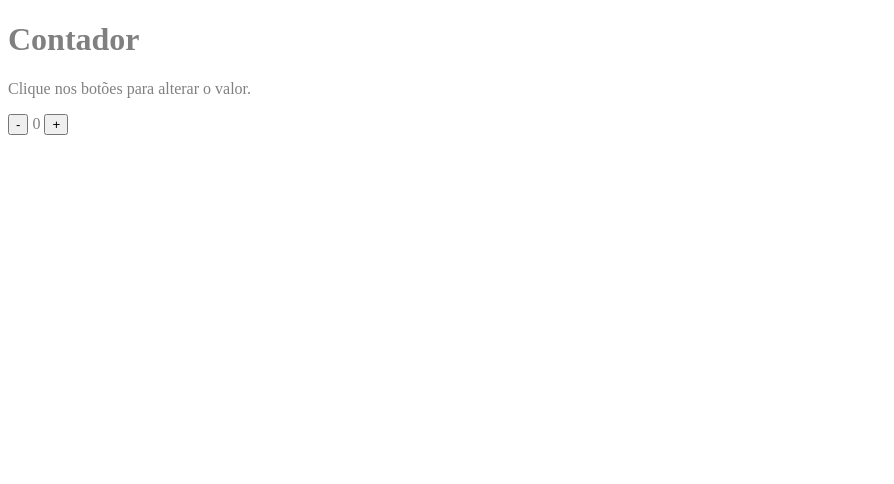
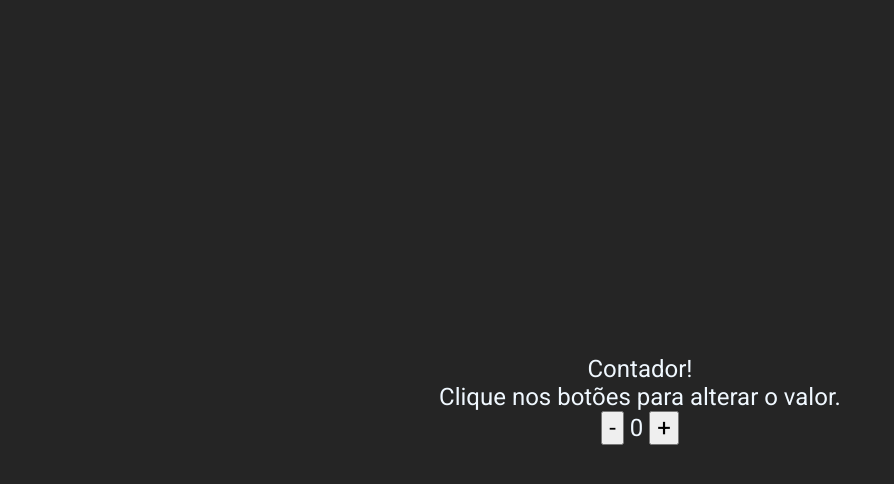
Before and after one commit to EduardoXT/Contador, a plain HTML site: page index.html in a window 1280 px wide. Shown: the whole page, without its empty margins (0-894 px from the left). Drawn offline with Linux system fonts and the light colour scheme.

Commit message:
alteração de estilos

```diff
--- a/assets/style.css
+++ b/assets/style.css
@@ -1,3 +1,27 @@
+* {
+    margin: 0;
+    font-family: 'Roboto', sans-serif;
+    font-size: x-large;
+}
+
 body {
-    color: gray;
+    background-color: #252525;
+    color:aliceblue
 }
+
+.all {
+    width: 100vw;
+    height: 100vh;
+    display: flex;
+    flex-direction: column;
+    justify-content: center;
+    align-items: center;
+    }
+    .box {
+    width: 300px;
+    height: 300px;
+    background: #fff;
+    }
+    body {
+    margin: 0px;
+    }
--- a/index.html
+++ b/index.html
@@ -5,17 +5,21 @@
     <meta http-equiv="X-UA-Compatible" content="IE=edge">
     <meta name="viewport" content="width=device-width, initial-scale=1.0">
     <link rel="stylesheet" href="/assets/style.css">
+    <link rel="preconnect" href="https://fonts.googleapis.com">
+    <link rel="preconnect" href="https://fonts.gstatic.com" crossorigin>
+    <link href="https://fonts.googleapis.com/css2?family=Roboto&display=swap" rel="stylesheet">
     <title>Contador</title>
 </head>
 <body>
-    <h1>Contador</h1>
-    <p>Clique nos botões para alterar o valor.</p>
-    <div id="counter">
-    <button name="subtrair" onclick="decrement()">-</button>
-    <span id="currentNumber">0</span>
-    <button name="adicionar" onclick="increment()">+</button>
+    <div class="all">
+        <p>Contador!</p>
+        <p>Clique nos botões para alterar o valor.</p>
+        <div id="counter">
+        <button name="subtrair" onclick="decrement()">-</button>
+        <span id="currentNumber">0</span>
+        <button name="adicionar" onclick="increment()">+</button>
+        </div>
     </div>
-
 </body>
 <script src="/assets/script.js"></script>
 </html>
```
